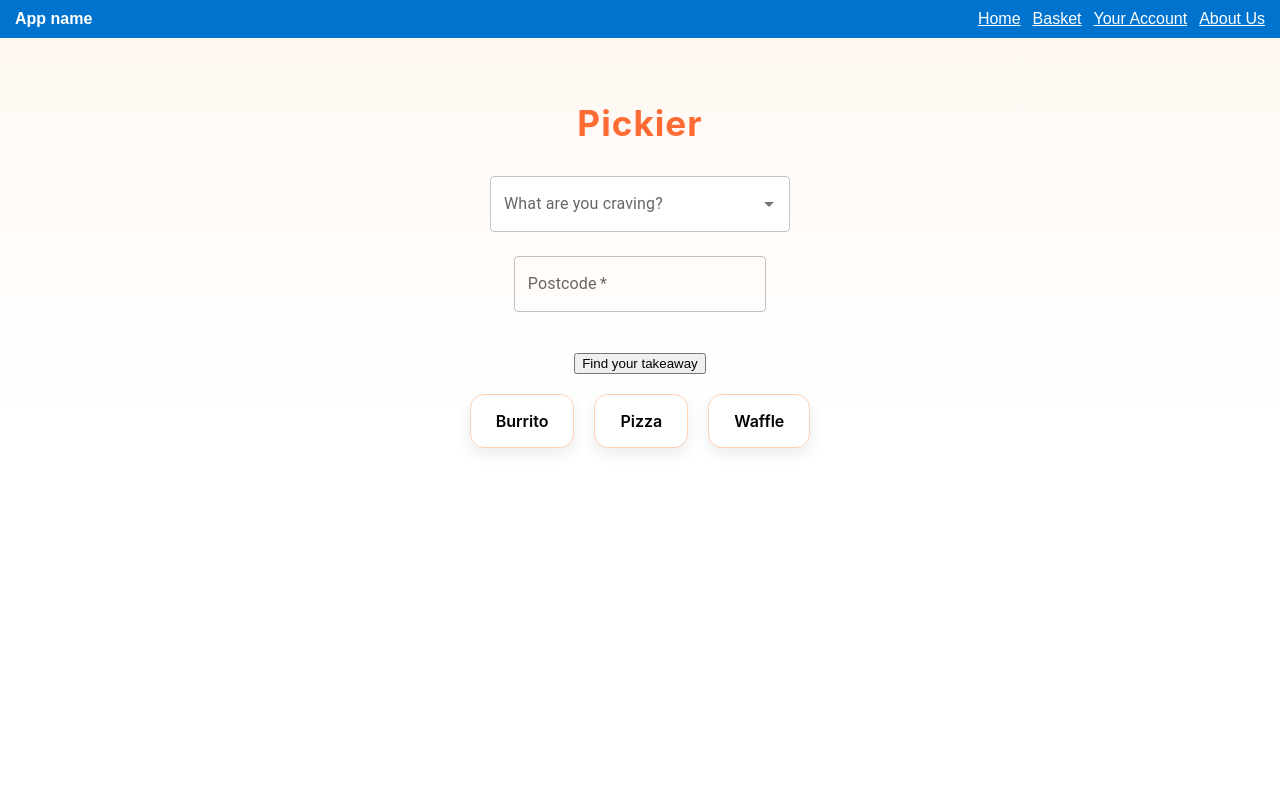
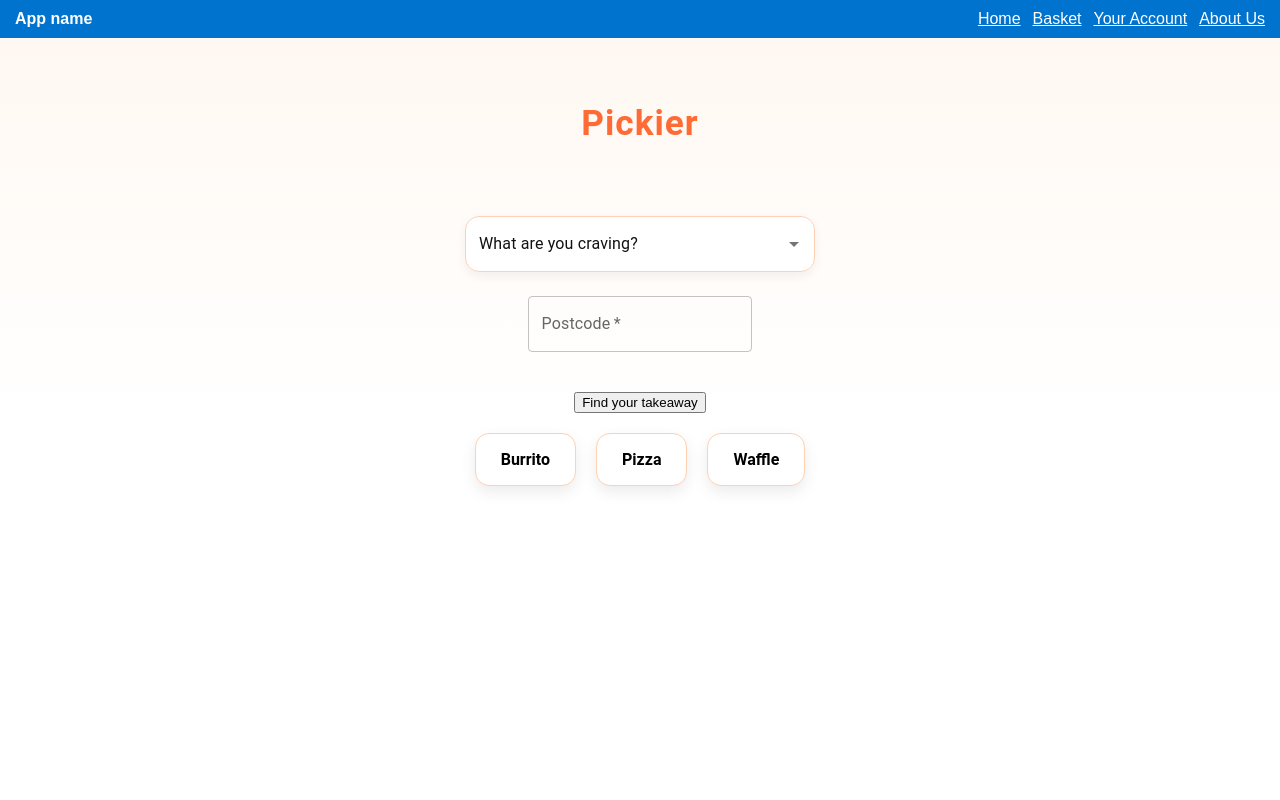
Before and after one commit to mxria-a/CFG-Group5-Project, a React (Create React App) app in the folder frontend/: page / in a window 1280 px wide. Shown: the top 800 px of the page. Built offline with nearby package versions, Linux system fonts and the light colour scheme; no server answers.

Commit message:
Added styling to titles and layout to make it centered and seperated into sections with some added effects

```diff
--- a/frontend/src/Components/FoodItemInput.jsx
+++ b/frontend/src/Components/FoodItemInput.jsx
@@ -9,19 +9,45 @@ function GetItem({ item, setItem }) {
         display: "flex",
         justifyContent: "center",
         alignItems: "center",
+        width: "100%",
+        paddingTop: "40px",
       }}
     >
       <Autocomplete
         options={OPTIONS}
-
-        // controlled input
         value={item || ""}
-
         onChange={(_, newItem) => setItem(newItem || "")}
-
-        sx={{ width: 300, backgroundColor: "white" }}
+        sx={{
+          width: 350,
+          "& .MuiOutlinedInput-root": {
+            backgroundColor: "#ffffff",
+            borderRadius: "14px",
+            boxShadow: "0 4px 12px rgba(0,0,0,0.06)",
+            "& fieldset": {
+              borderColor: "#ffd1b3",
+            },
+            "&:hover fieldset": {
+              borderColor: "#ff6b35",
+            },
+            "&.Mui-focused fieldset": {
+              borderColor: "#ff6b35",
+            },
+          },
+          "& .MuiAutocomplete-endAdornment": {
+            color: "#ff6b35",
+          },
+        }}
         renderInput={(params) => (
-          <TextField {...params} label="What are you craving?" />
+          <TextField
+            {...params}
+            label="What are you craving?"
+            sx={{
+              "& .MuiInputLabel-root": { color: "#111111ff" },
+              "& .MuiOutlinedInput-input": {
+                color: "#333",
+              },
+            }}
+          />
         )}
       />
     </Box>
--- a/frontend/src/Pages/CustomerProfile/customerProfile.css
+++ b/frontend/src/Pages/CustomerProfile/customerProfile.css
@@ -3,25 +3,35 @@ h2 {
 }
 
 .customer-profile {
-    margin: 20px 60px;
-    font-family: Arial, sans-serif;
-  }
+  margin: 20px auto;
+  max-width: 1000px;
+  font-family: 'Inter', sans-serif;
+  background: linear-gradient(180deg, #fff8f2 0%, #ffffff 45%);
+  padding: 40px 20px;
+  border-radius: 16px;
+}
 
   .customer-profile h1 {
-    text-align: center;
-    margin-bottom: 30px;
-  }
+  text-align: center;
+  margin-bottom: 40px;
+  font-size: 2.2rem;
+  font-weight: 700;
+  color: #ff6b35;
+  letter-spacing: 1px;
+}
 
   .account-details,
   .addresses,
   .preferences,
   .payment-methods,
   .order-history {
-    border: 1px solid #ddd;
-    padding: 16px;
-    margin-bottom: 30px;
-    border-radius: 6px;
-    background: #fafafa;
+  border: 1px solid #f3ebeb;
+  padding: 20px;
+  margin-bottom: 30px;
+  border-radius: 14px;
+  background: #ffffff;
+  box-shadow: 0 6px 15px rgba(0, 0, 0, 0.08);
+  transition: transform 0.2s ease, box-shadow 0.2s ease;
   }
 
   .section-heading h2 {
@@ -36,6 +46,22 @@ h2 {
     margin-bottom: 10px;
 
   }
+
+  .account-details:hover,
+.addresses:hover,
+.preferences:hover,
+.payment-methods:hover,
+.order-history:hover {
+  transform: translateY(-2px);
+  box-shadow: 0 8px 20px rgba(0, 0, 0, 0.1);
+}
+
+.section-heading h2 {
+  margin-bottom: 12px;
+  font-size: 1.4rem;
+  font-weight: 600;
+  color: #ff6b35;
+}
 
   input {
     width: 100%;
--- a/frontend/src/Pages/Homepage.css
+++ b/frontend/src/Pages/Homepage.css
@@ -10,7 +10,7 @@
     180deg,
     #fff8f2 0%,
     #ffffff 45% );
-    font-family: 'Inter', sans-serif;
+    font-family: 'Roboto', cursive;
 
 }
 
```
